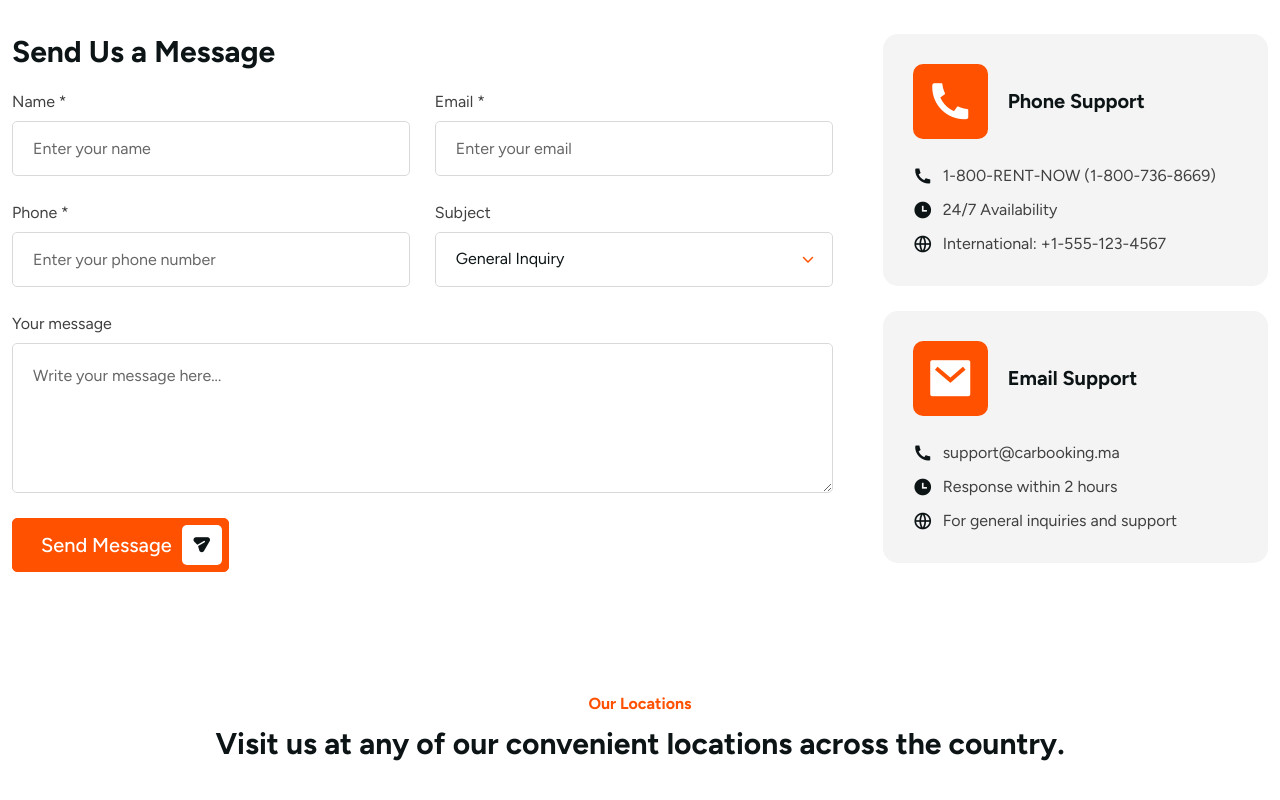
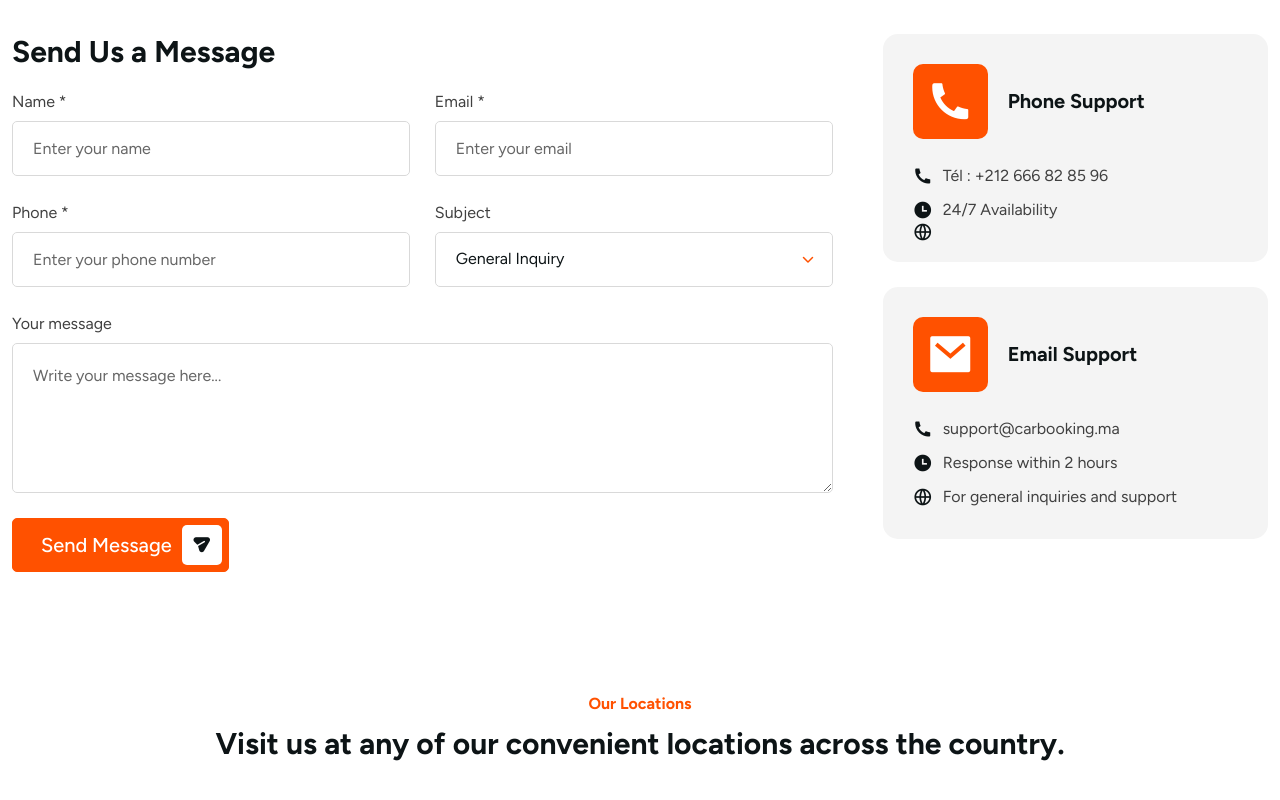
Before and after one commit to hichamelyousefy/carbooking.ma, a website: page contact.html in a window 1280 px wide. Shown: the part 821-1621 px from the top of the page. Drawn offline with Linux system fonts and the light colour scheme; grey boxes are pictures that could not be loaded.

Commit message:
تحديث الموقع

```diff
--- a/contact.html
+++ b/contact.html
@@ -1191,7 +1191,7 @@
                                 <ul class="mt-[15px] md:mt-[20px] lg:mt-[25px]">
                                     <li class="relative ltr:pl-[30px] rtl:pr-[30px] mb-[10px] last:mb-0">
                                         <i class="ri-phone-fill font-normal text-black dark:text-white absolute top-1/2 -translate-y-1/2 ltr:left-0 rtl:right-0 text-xl"></i>
-                                        1-800-RENT-NOW (1-800-736-8669)
+                                        Tél : +212 666 82 85 96
                                     </li>
                                     <li class="relative ltr:pl-[30px] rtl:pr-[30px] mb-[10px] last:mb-0">
                                         <i class="ri-time-fill font-normal text-black dark:text-white absolute top-1/2 -translate-y-1/2 ltr:left-0 rtl:right-0 text-xl"></i>
@@ -1199,7 +1199,7 @@
                                     </li>
                                     <li class="relative ltr:pl-[30px] rtl:pr-[30px] mb-[10px] last:mb-0">
                                         <i class="ri-global-line font-normal text-black dark:text-white absolute top-1/2 -translate-y-1/2 ltr:left-0 rtl:right-0 text-xl"></i>
-                                        International: +1-555-123-4567
+
                                     </li>
                                 </ul>
                             </div>
```
